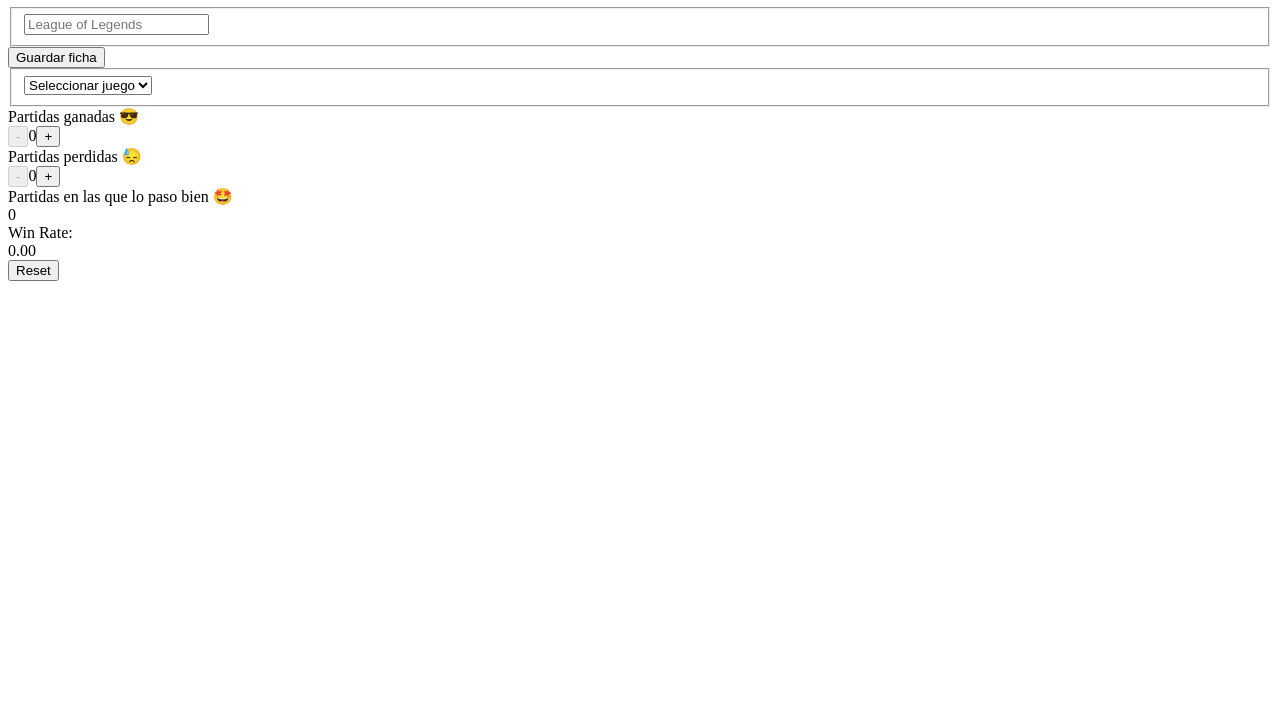
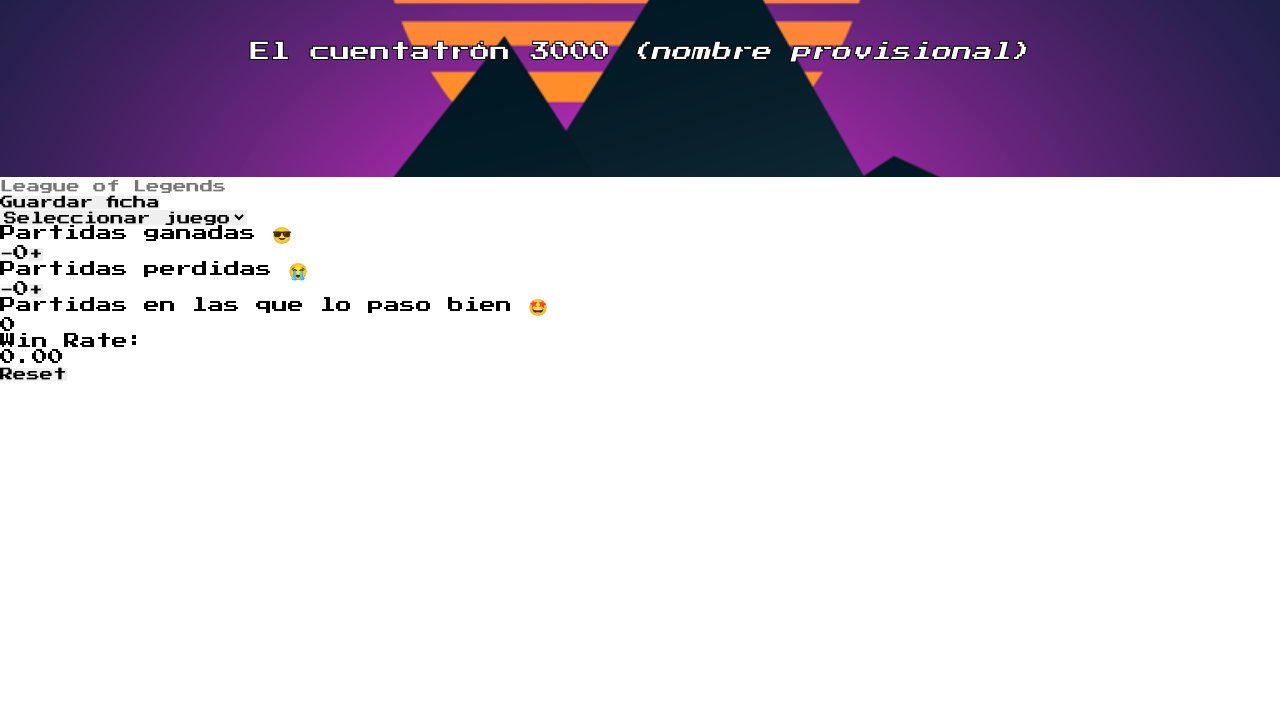
Before and after one commit to GemaMesasV/contador_juegos, a React app: page / in a window 1280 px wide. Shown: the part 73-800 px from the top of the page. Built offline with nearby package versions, Linux system fonts and the light colour scheme.

Commit message:
header css

```diff
--- a/public/index.html
+++ b/public/index.html
@@ -7,7 +7,10 @@
   <meta name="viewport" content="width=device-width, initial-scale=1" />
   <meta name="theme-color" content="#000000" />
   <meta name="description" content="Web site created using create-react-app" />
-  <title>React App</title>
+  <link rel="preconnect" href="https://fonts.googleapis.com">
+<link rel="preconnect" href="https://fonts.gstatic.com" crossorigin>
+<link href="https://fonts.googleapis.com/css2?family=Press+Start+2P&display=swap" rel="stylesheet">
+  <title>Cuentatrón 3000</title>
 </head>
 
 <body>
--- a/src/components/App.js
+++ b/src/components/App.js
@@ -1,7 +1,9 @@
 import "../styles/App.scss";
-// import "../styles/Reset.scss";
+import "../styles/Reset.scss";
+import "../styles/Header.scss";
 
 import Counter from "./Counter";
+
 
 import { useState } from "react";
 
@@ -19,7 +21,7 @@ function App() {
   }*/
 
   const winRatio = () => {
-    return (((gamesWinned / (gamesWinned + gamesLost)) * 100) || 0).toFixed(2);
+    return ((gamesWinned / (gamesWinned + gamesLost)) * 100 || 0).toFixed(2);
   };
 
   const saveListData = () => {
@@ -30,10 +32,14 @@ function App() {
 
   return (
     <div>
-      <h1>Contador LoL</h1>
+      <header className="header">
+        <h1 className="header__title">
+          El cuentatrón 3000 <i>(nombre provisional)</i>
+        </h1>
+      </header>
 
       <fieldset>
-        <label for="character"></label>
+        <label htmlFor="character"></label>
         <input
           type="text"
           name="character"
@@ -46,8 +52,13 @@ function App() {
       <button onClick={saveListData}>Guardar ficha</button>
 
       <fieldset>
-        <label for="character"></label>
-        <select name="character" id="character" value={selectedProfile} onChange= {(e) => setSelectedProfile(e.target.value)}>
+        <label htmlFor="character"></label>
+        <select
+          name="character"
+          id="character"
+          value={selectedProfile}
+          onChange={(e) => setSelectedProfile(e.target.value)}
+        >
           <option value="default">Seleccionar juego</option>
           {optionsList}
         </select>
@@ -59,7 +70,7 @@ function App() {
         changeValue={setGamesWinned}
       ></Counter>
       <Counter
-        title="Partidas perdidas 😓"
+        title="Partidas perdidas 😭"
         value={gamesLost}
         changeValue={setGamesLost}
       ></Counter>
--- /dev/null
+++ b/src/styles/Header.scss
@@ -0,0 +1,19 @@
+.header {
+    background-image: url("../images/title-img.png");
+    background-position: center;
+    background-repeat: no-repeat;
+    background-size: cover;
+    height: 250px;
+    display: flex;
+    justify-content: center;
+    align-items: center;
+    width: 100vw;
+    &__title {
+    padding: 50px;
+    text-align: center;
+    -webkit-text-stroke: 1px black;
+    color: white;
+
+    font-size: 20px;
+    }
+}
--- a/src/styles/Reset.scss
+++ b/src/styles/Reset.scss
@@ -7,4 +7,5 @@
     list-style: none;
     color: inherit;
     font-family: "Rokkitt", serif;
+    font-family: 'Press Start 2P', cursive;
   }
```
Also changed, not shown: docs/index.html (added, +1 -0 lines), docs/static/js/main.a803909a.js.LICENSE.txt (added, +39 -0 lines), docs/asset-manifest.json (added), docs/favicon.ico (added), docs/static/media/title-img.e370a88d4e7238a4297a.png (added), src/images/title-img.png (added), 4 other files.
